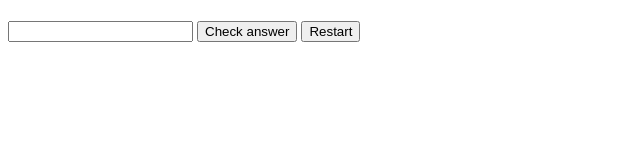
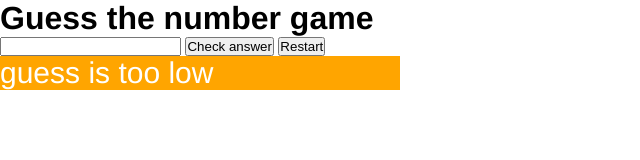
Before and after one commit to danutibe07/Guess_the_number_game, a plain HTML site: page index.html in a window 1280 px wide. Both pictures are taken after a click on the button "Check answer". Shown: the whole page, without its empty margins (0-640 px from the left). Drawn offline with Linux system fonts and the light colour scheme.

Commit message:
Added alert messages

```diff
--- a/app.js
+++ b/app.js
@@ -1,21 +1,45 @@
 const randomNumber = Math.ceil(Math.random() * 100) + 1;
 
-  window.onload = function () {
-        document.getElementById("submit").addEventListener("click" , playGame);
-  }
+window.onload = function () {
+  document.getElementById("submit").addEventListener("click", playGame);
+};
 
 function playGame() {
-    const input = document.getElementById("num").value;
-    Terms(input)
-    console.log(randomNumber)
+  const input = document.getElementById("num").value;
+  const alertMsg = document.getElementById("status");
+  Alert(input , randomNumber , alertMsg);
+  Terms(input , alertMsg);
 }
 
-function Terms (input) {
-    if ( input > randomNumber) {
-        console.log("guess is too high")
-    }else if(input < randomNumber){
-        console.log("guess is too low")
-    } else {
-        console.log("guess is correct")
-    }
+function Terms(input , alertMsg) {
+  let texthigh = "guess is too high";
+  let textlow = "guess is too low";
+  let textcorrect = "guess is correct";
+  if (input > randomNumber) {
+    alertMsg.innerHTML = texthigh;
+  } else if (input < randomNumber) {
+    alertMsg.innerHTML = textlow;
+  } else {
+    alertMsg.innerHTML = textcorrect;
+  }
 }
+
+function Alert(input, randomNumber, alertMsg) {
+  if (input > randomNumber) {
+    alertMsg.classList.add("error");
+    alertMsg.classList.remove("warning");
+    alertMsg.classList.remove("success");
+  } else if (input < randomNumber) {
+    alertMsg.classList.add("warning");
+    alertMsg.classList.remove("error");
+    alertMsg.classList.remove("success");
+  } else {
+    alertMsg.classList.remove("error");
+    alertMsg.classList.remove("warning");
+    alertMsg.classList.add("success");
+  }
+}
+
+function History() {
+
+}
--- a/index.html
+++ b/index.html
@@ -7,13 +7,14 @@
     <link rel="stylesheet" href="style.css">
 </head>
 <body>
-    <h1 id="pin"></h1>
+    <h1>Guess the number game</h1>
     <section>
         <input type="text" id="num">
         <span></span>
-        <button id="submit">Check answer</button>
-        <button>Restart</button>
-        <div class="status" id="num"></div>
+        <button class="check" id="submit">Check answer</button>
+        <button class="check" id="restart">Restart</button>
+        <div class="status" id="status"></div>
+        <div class="history" id="history"></div>
     </section>
     <script src="app.js"></script>
 </body>
--- a/style.css
+++ b/style.css
@@ -0,0 +1,33 @@
+*{
+    padding: 0;
+    margin: 0;
+    box-sizing: border-box;
+}
+
+body{
+    font-family: 'Franklin Gothic Medium', 'Arial Narrow', Arial, sans-serif;
+}
+
+.status{
+    width: 400px;
+    font-family: inherit;
+    color: white;
+    font-size: 30px;
+}
+
+.success{
+    background-color: green;
+}
+
+.error{
+    background-color: red;
+}
+
+.warning{
+    background-color: orange;
+}
+
+.history{
+    width: 400px;
+    background-color: purple;
+}
```
